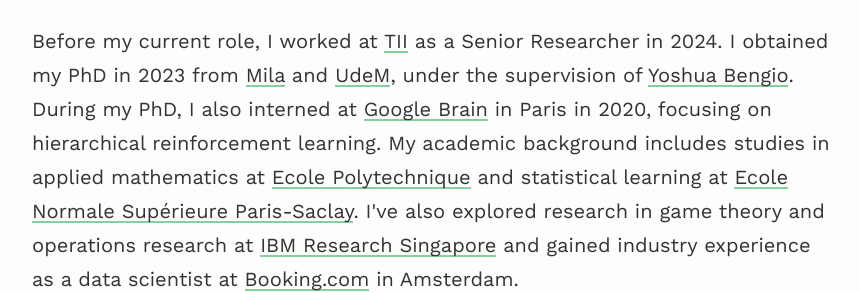
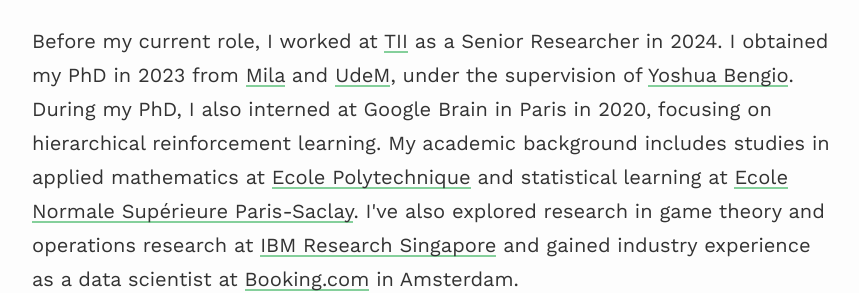
Before and after one commit to saleml/saleml.github.io, a Jekyll site: the page built from index.md, in a window 1280 px wide. Shown: the part 1853-2146 px from the top of the page, without its empty margins (208-1067 px from the left). Built offline with Jekyll 4.4.1, drawn with Linux system fonts in a browser that asks for light colours; nearby versions of some CDN libraries; some of the changed lines change nothing that is shown.

Commit message:
remove link

```diff
--- a/index.md
+++ b/index.md
@@ -80,7 +80,7 @@
     Ultimately, I am driven by a deep interest in understanding and defining intelligence, whether it's in animals or artificial systems. While I'm excited about the potential of AI, I'm also mindful of its limitations and potential pitfalls – I'm definitely not a technosolutionist.
   </p>
   <p>
-    Before my current role, I worked at <a href="https://www.tii.ae/" target="_blank">TII</a> as a Senior Researcher in 2024. I obtained my PhD in 2023 from <a href="https://mila.quebec/en/" target="_blank">Mila</a> and <a href="https://www.umontreal.ca/en" target="_blank">UdeM</a>, under the supervision of <a href="https://yoshuabengio.org/" target="_blank">Yoshua Bengio</a>. During my PhD, I also interned at <a href="https://www.youtube.com/watch?v=dQw4w9WgXcQ&themeRefresh=1">Google Brain</a> in Paris in 2020, focusing on hierarchical reinforcement learning. My academic background includes studies in applied mathematics at <a href="https://www.polytechnique.edu/" target="_blank">Ecole Polytechnique</a> and statistical learning at <a href="https://ens-paris-saclay.fr/" target="_blank">Ecole Normale Supérieure Paris-Saclay</a>. I've also explored research in game theory and operations research at <a href="https://researcher.watson.ibm.com/researcher/view_group.php?id=8131" target="_blank">IBM Research Singapore</a> and gained industry experience as a data scientist at <a href="https://www.booking.com/">Booking.com</a> in Amsterdam.
+    Before my current role, I worked at <a href="https://www.tii.ae/" target="_blank">TII</a> as a Senior Researcher in 2024. I obtained my PhD in 2023 from <a href="https://mila.quebec/en/" target="_blank">Mila</a> and <a href="https://www.umontreal.ca/en" target="_blank">UdeM</a>, under the supervision of <a href="https://yoshuabengio.org/" target="_blank">Yoshua Bengio</a>. During my PhD, I also interned at Google Brain in Paris in 2020, focusing on hierarchical reinforcement learning. My academic background includes studies in applied mathematics at <a href="https://www.polytechnique.edu/" target="_blank">Ecole Polytechnique</a> and statistical learning at <a href="https://ens-paris-saclay.fr/" target="_blank">Ecole Normale Supérieure Paris-Saclay</a>. I've also explored research in game theory and operations research at <a href="https://researcher.watson.ibm.com/researcher/view_group.php?id=8131" target="_blank">IBM Research Singapore</a> and gained industry experience as a data scientist at <a href="https://www.booking.com/">Booking.com</a> in Amsterdam.
   </p>
 </div>
 
```
